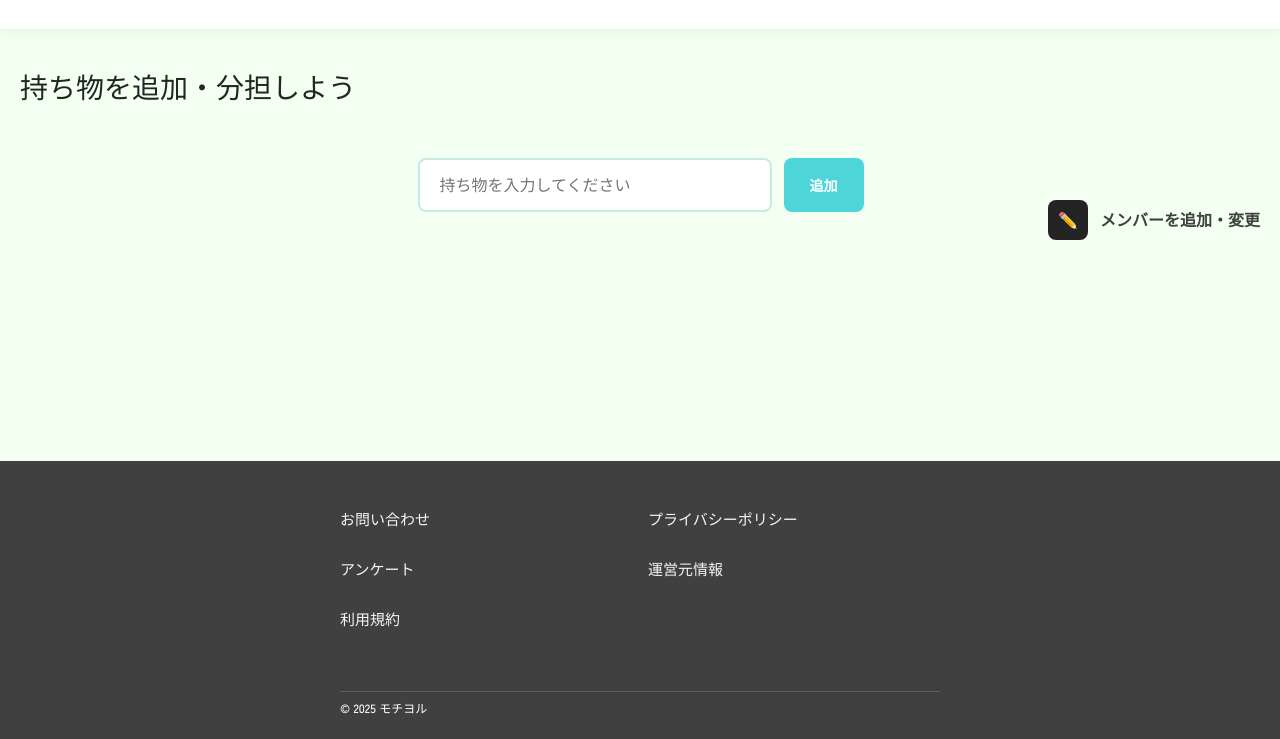
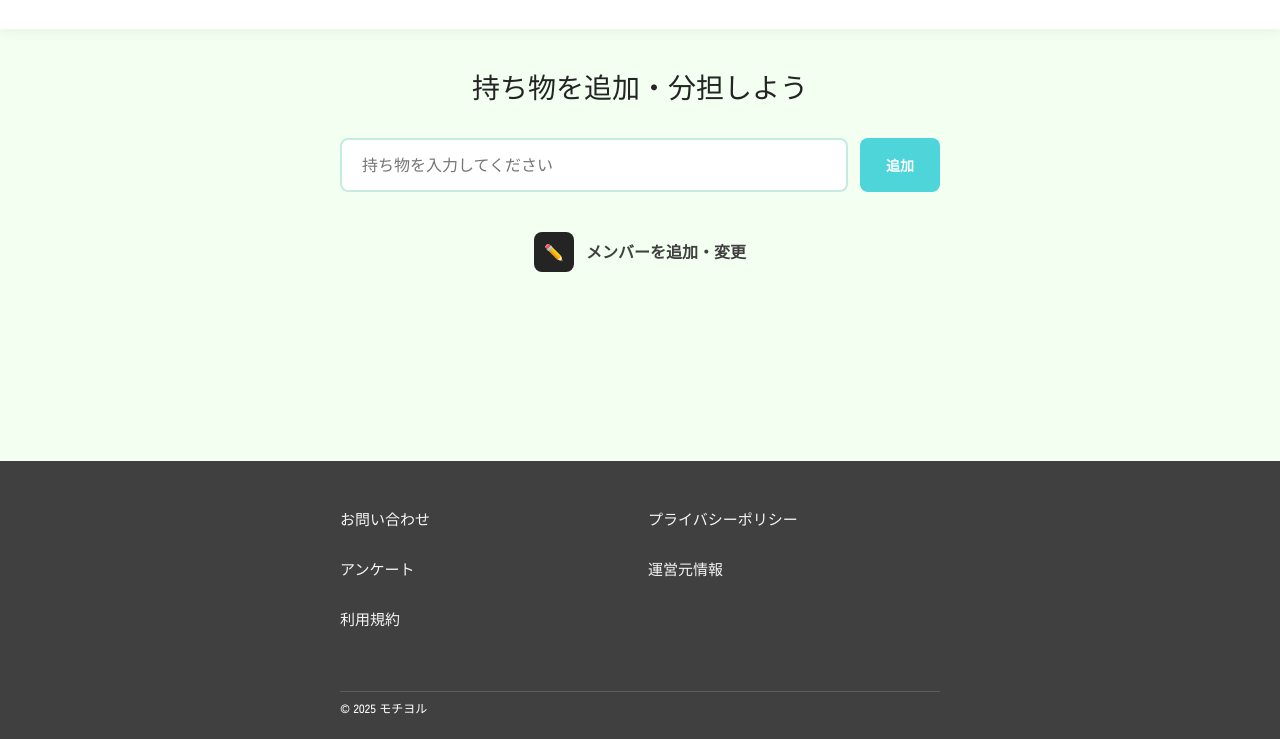
Before and after one commit to rikuouchi0813/mochiyoru, a website: page page4.html in a window 1280 px wide. Shown: the part 61-800 px from the top of the page. Drawn offline with Linux system fonts and the light colour scheme; no server answers; a web font is replaced by a local one.

Commit message:
Update page4.html

```diff
--- a/page4.html
+++ b/page4.html
@@ -1,12 +1,10 @@
 <!DOCTYPE html>
 <html lang="ja">
-
 <head>
     <meta charset="UTF-8">
     <meta name="viewport" content="width=device-width, initial-scale=1.0">
     <title>モチヨル - 持ち物の追加・分担</title>
     <link rel="stylesheet" href="page4.css">
-
     <link rel="preconnect" href="https://fonts.googleapis.com">
     <link rel="preconnect" href="https://fonts.gstatic.com" crossorigin>
     <link
@@ -21,20 +19,18 @@
         gtag('config', 'G-QCMEXLR7WB');
     </script>
 </head>
-
 <body>
+    <div class="content-wrapper">
         <header onclick="location.href='index.html'">
             <img src="/img/title.svg" alt="モチヨル" class="h1-image">
         </header>
-
         <main>
+            <section class="form-section">
                 <h2>持ち物を追加・分担しよう</h2>
-
                 <div class="input-section">
                     <input type="text" id="itemInput" placeholder="持ち物を入力してください">
                     <button id="addButton">追加</button>
                 </div>
-
                 <div class="items-list" id="itemsList">
                     <!-- アイテムはJavaScriptで動的に生成されます -->
                     <div class="no-items-message" id="noItemsMessage">
@@ -42,15 +38,15 @@
                         <p>持ち物を入力し、追加してください。</p>
                     </div>
                 </div>
-
                 <div class="edit-button-wrapper">
                     <button class="edit-btn" data-type="members">
                         <span class="icon">✏️</span>
                     </button>
                     <span class="edit-label">メンバーを追加・変更</span>
                 </div>
+            </section>
         </main>
-
+    </div>
     <footer>
         <div class="footer-lists">
             <ul class="left-list">
@@ -67,8 +63,6 @@
         <hr>
         <p>&copy; 2025 モチヨル</p>
     </footer>
-
     <script src="page4.js"></script>
 </body>
-
 </html>
```
Lines whose indentation alone changed are shown as unchanged.
